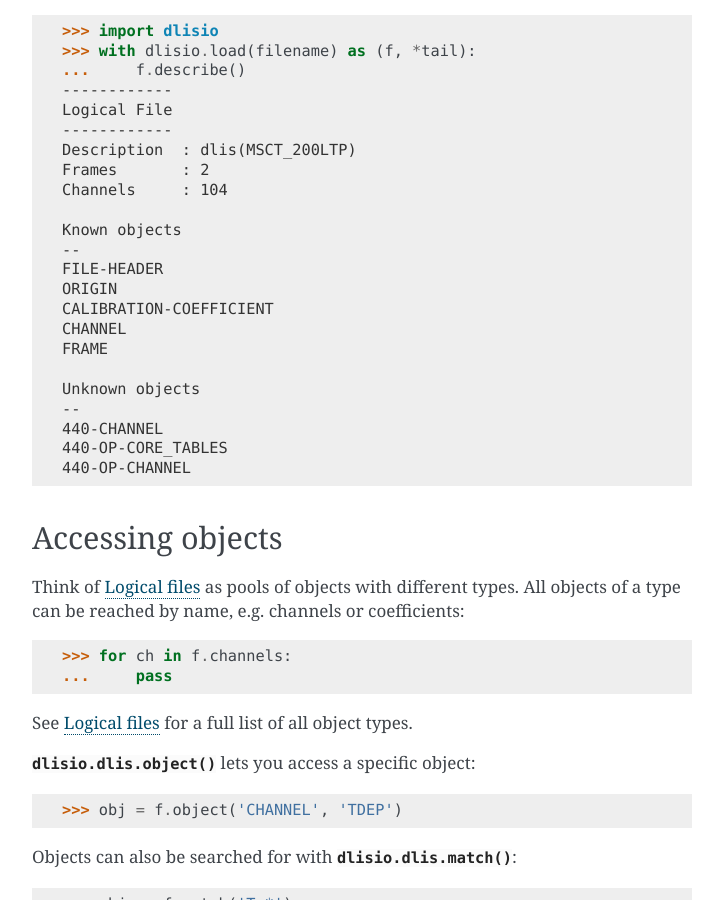
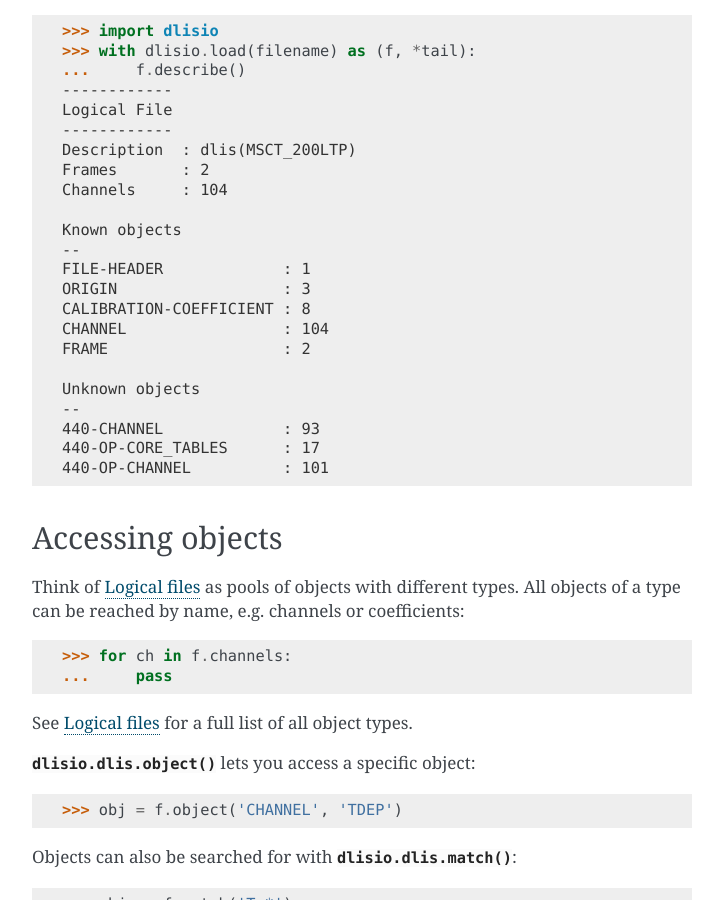
Before and after one commit to equinor/dlisio, a Sphinx documentation site: the page built from python/docs/examples.rst, in a window 1280 px wide and 900 px high, scrolled down 1352 px. Shown: the whole window, without its empty margins (388-1111 px from the left). Built offline with Sphinx 7.4.7, drawn with Linux system fonts in a browser that asks for light colours; formulas are drawn with MathJax 3.

Commit message:
Reintroduce object-counts in dlis.describe()
Due to the just-in-time loading of objects introduced in [1], the
object-count for each object-type in dlis.describe() was removed as it
would in effect load every object in the file.

Seaming that this information is valuable it is re-introduced on the
grounds that its fair to assume that describe() is only called in the
context of exploring a single file, or a few files. Hence, we can
tolerate the performance hit.

[1] SHA: f5090cc67b1d12add8ca4dab44bd0278bcde01f9

```diff
--- a/python/docs/examples.rst
+++ b/python/docs/examples.rst
@@ -83,17 +83,17 @@ Or about a logical file:
 
     Known objects
     --
-    FILE-HEADER
-    ORIGIN
-    CALIBRATION-COEFFICIENT
-    CHANNEL
-    FRAME
+    FILE-HEADER             : 1
+    ORIGIN                  : 3
+    CALIBRATION-COEFFICIENT : 8
+    CHANNEL                 : 104
+    FRAME                   : 2
 
     Unknown objects
     --
-    440-CHANNEL
-    440-OP-CORE_TABLES
-    440-OP-CHANNEL
+    440-CHANNEL             : 93
+    440-OP-CORE_TABLES      : 17
+    440-OP-CHANNEL          : 101
 
 Accessing objects
 -----------------
```
Also changed, not shown: 1 other file.
